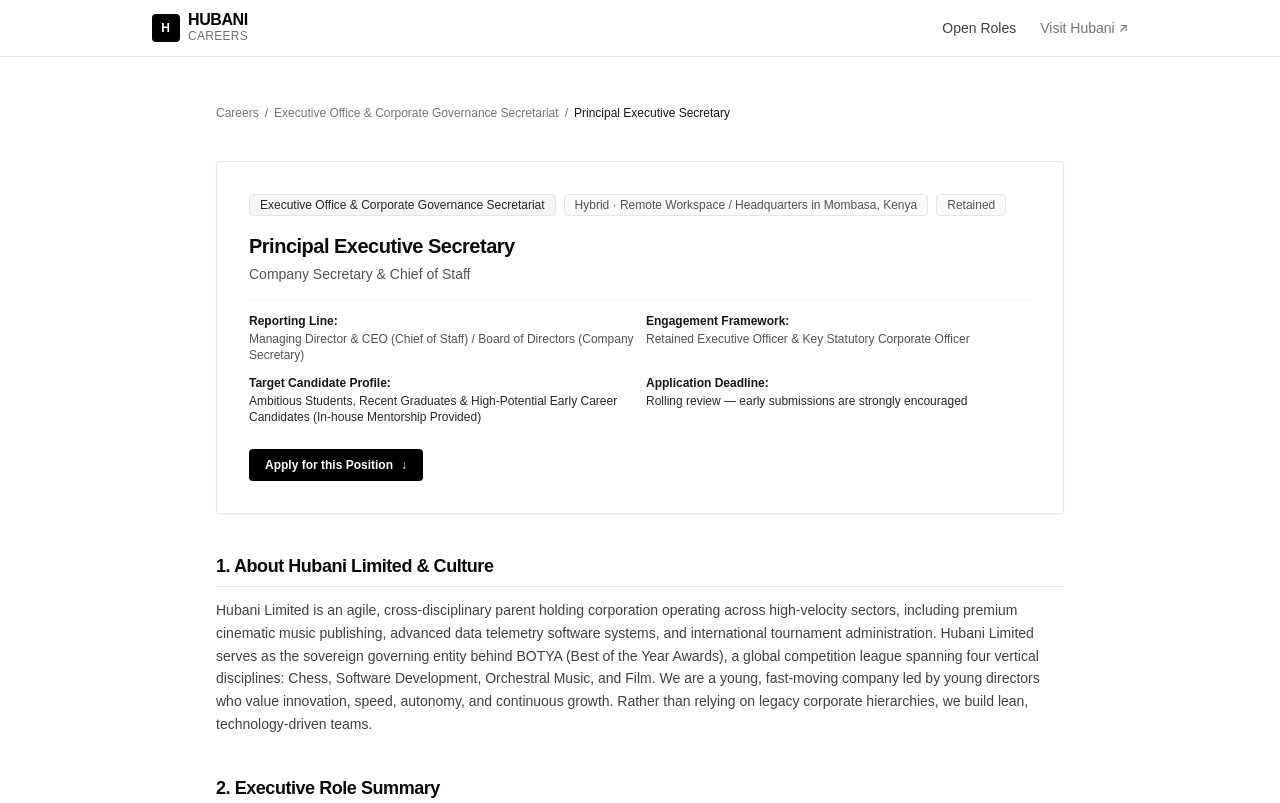
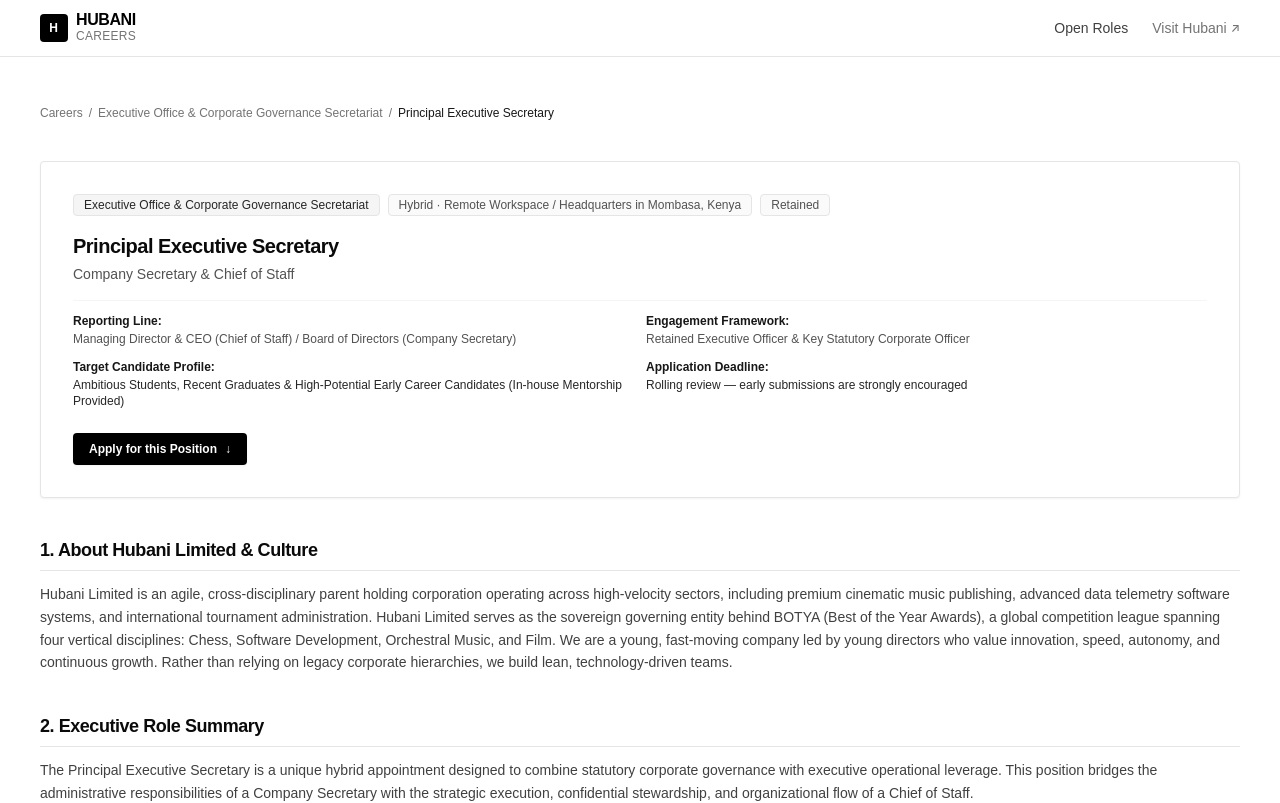
Before and after one commit to corbantechnologies/careershubani, a Next.js app: page /jobs/principal-executive-secretary in a window 1280 px wide. Shown: the top 803 px of the page. Built offline with nearby package versions, Linux system fonts and the light colour scheme; a web font is replaced by a local one.

Commit message:
update width

```diff
--- a/app/jobs/[slug]/page.tsx
+++ b/app/jobs/[slug]/page.tsx
@@ -1,5 +1,6 @@
 import { notFound } from "next/navigation";
 import type { Metadata } from "next";
+import { Suspense } from "react";
 import Link from "next/link";
 import { getAllJobs, getJobBySlug } from "@/lib/jobs";
 import ApplySection from "@/components/ApplySection";
@@ -51,7 +52,21 @@
   };
 }
 
-export default async function JobDetailPage({ params }: PageProps) {
+export default function JobDetailPage({ params }: PageProps) {
+  return (
+    <Suspense
+      fallback={
+        <div className="w-full px-4 py-8 sm:px-6 sm:py-12 lg:px-10 text-xs text-neutral-500">
+          Loading role...
+        </div>
+      }
+    >
+      <JobDetailContent params={params} />
+    </Suspense>
+  );
+}
+
+async function JobDetailContent({ params }: PageProps) {
   const { slug } = await params;
   const job = getJobBySlug(slug);
 
@@ -64,7 +79,7 @@
       {/* Schema.org JobPosting JSON-LD for Google Jobs indexing */}
       <JobSchema job={job} />
 
-      <div className="mx-auto max-w-4xl px-4 py-8 sm:px-6 sm:py-12 space-y-10">
+      <div className="w-full px-4 py-8 sm:px-6 sm:py-12 lg:px-10 space-y-10">
         {/* Breadcrumb Navigation */}
         <nav aria-label="Breadcrumb" className="flex items-center gap-1.5 text-xs text-neutral-500">
           <Link href="/" className="hover:text-black transition-colors">
--- a/app/page.tsx
+++ b/app/page.tsx
@@ -7,7 +7,7 @@
   const departments = getAllDepartments();
 
   return (
-    <div className="mx-auto max-w-5xl px-4 py-10 sm:px-6 sm:py-16 space-y-16">
+    <div className="w-full px-4 py-10 sm:px-6 sm:py-16 lg:px-10 space-y-16">
       {/* Hero Section */}
       <section className="space-y-4 border-b border-neutral-200 pb-10">
         <div className="inline-flex items-center gap-2 rounded border border-neutral-200 bg-neutral-50 px-2.5 py-1 text-xs font-medium text-neutral-800">
--- a/components/Footer.tsx
+++ b/components/Footer.tsx
@@ -3,7 +3,7 @@
 export default function Footer() {
   return (
     <footer className="w-full border-t border-neutral-200 bg-white py-8 mt-16">
-      <div className="mx-auto max-w-5xl px-4 sm:px-6">
+      <div className="w-full px-4 sm:px-6 lg:px-10">
         <div className="flex flex-col gap-6 sm:flex-row sm:items-start sm:justify-between">
           <div className="max-w-md space-y-2">
             <Link href="/" className="flex items-center gap-2 group">
--- a/components/Navbar.tsx
+++ b/components/Navbar.tsx
@@ -3,7 +3,7 @@
 export default function Navbar() {
   return (
     <header className="sticky top-0 z-40 w-full border-b border-neutral-200 bg-white/95 backdrop-blur-xs">
-      <div className="mx-auto flex max-w-5xl items-center justify-between px-4 py-3 sm:px-6">
+      <div className="flex w-full items-center justify-between px-4 py-3 sm:px-6 lg:px-10">
         <Link href="/" className="flex items-center gap-2 group">
           <span className="flex h-7 w-7 items-center justify-center rounded bg-black text-white text-xs font-semibold tracking-wider">
             H
```
